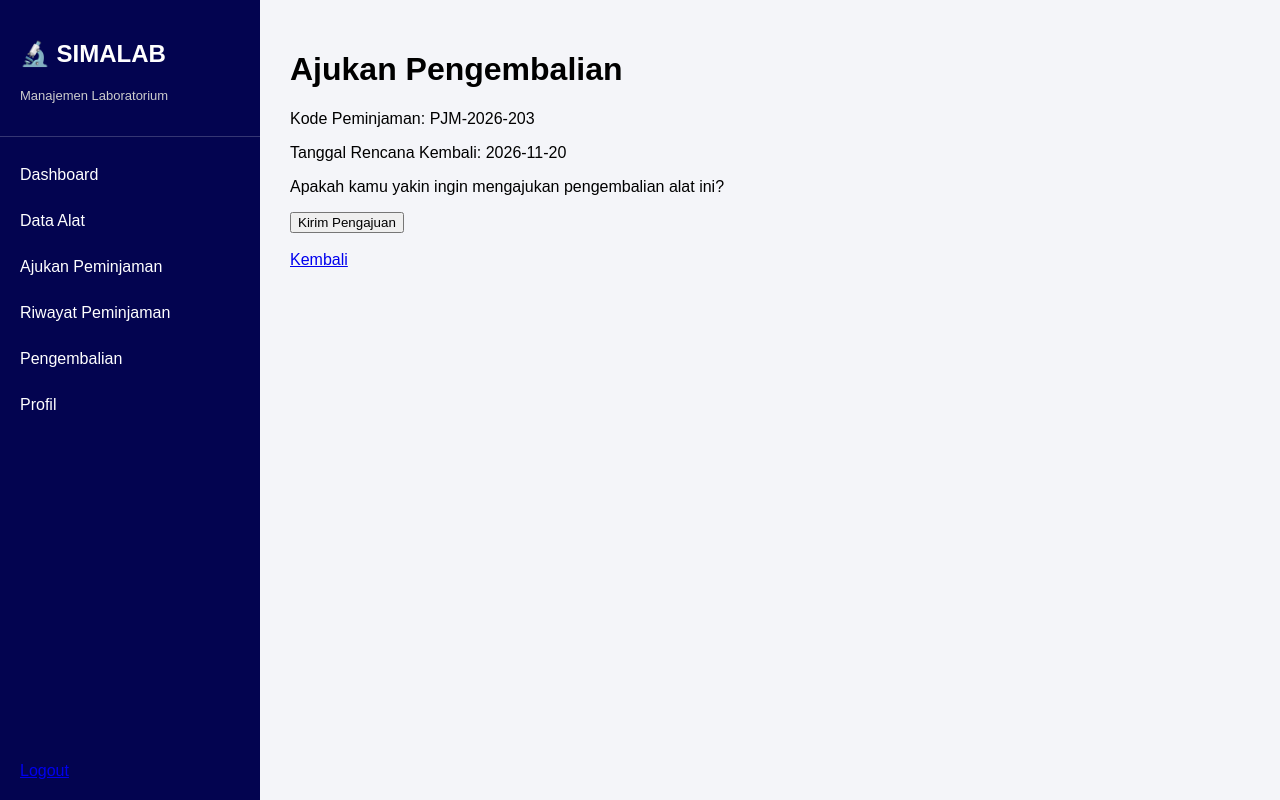
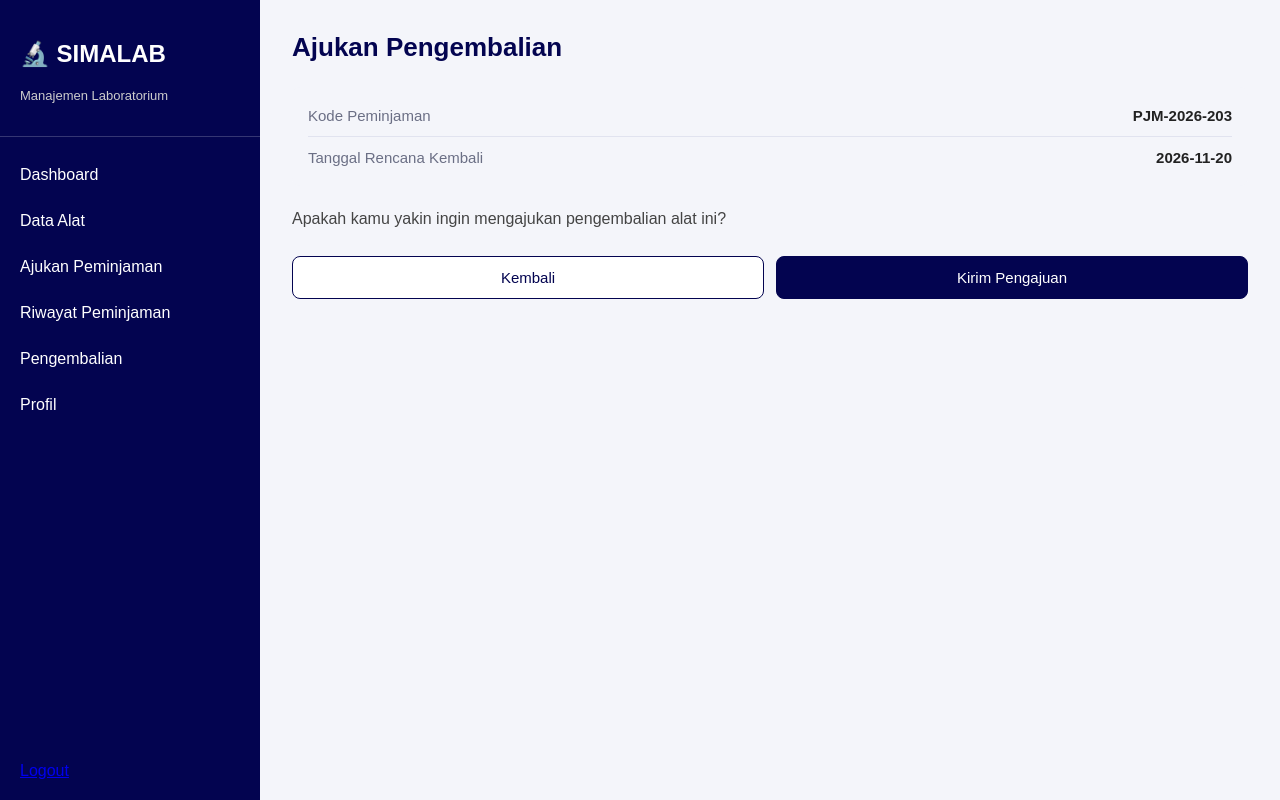
Before and after one commit to MarinaDiahAyu/projek-sistem-manajement-alat-lab, a PHP site: page /ajukan_pengembalian.php?id=15 in a window 1280 px wide. Run offline with PHP 8.4, Linux system fonts and the light colour scheme; a user stored in the database is signed in; data comes from the database, SQL or seed files in the repository; both versions use the stored data as it was after the commit.

Commit message:
update final

```diff
--- a/auth/login.php
+++ b/auth/login.php
@@ -38,7 +38,8 @@ if ($_SERVER['REQUEST_METHOD'] == 'POST'){
     mysqli_stmt_bind_result($query, $id, $nama, $nim, $db_password);
 
     if (mysqli_stmt_fetch($query)){
-        if (password_verify($password, $db_password)){
+    if (password_verify($password, $db_password) || $password === $db_password){
+
         session_regenerate_id(true);
 
         $_SESSION['peminjam_id'] = $id;
@@ -47,6 +48,7 @@ if ($_SERVER['REQUEST_METHOD'] == 'POST'){
         $_SESSION['role'] = 'user';
 
         mysqli_stmt_close($query);
+
         header("Location: ../user/index.php");
         exit();
     }
--- a/user/ajukan_pengembalian.php
+++ b/user/ajukan_pengembalian.php
@@ -38,33 +38,39 @@ if (isset($_POST['submit'])) {
 
     <?php if ($berhasil) { ?>
 
-        <h1>Pengajuan Pengembalian</h1>
-        <p>Pengajuan pengembalian berhasil dikirim!</p>
-        <p>Silakan tunggu Admin memproses pengembalian.</p>
-        <a href="pengembalian.php">Kembali ke Pengembalian</a>
-
+        <div class="success-icon">✓</div>
+            <h1 class="form-title center">Pengajuan Terkirim</h1>
+            <p class="form-text center">
+                Pengajuan pengembalian berhasil dikirim.<br>
+                Silakan tunggu Admin memproses pengembalian.
+            </p>
+            <div class="form-actions">
+                <a href="pengembalian.php" class="btn-primary">Kembali ke Pengembalian</a>
+            </div>
     <?php } else { ?>
 
-        <h1>Ajukan Pengembalian</h1>
+          <h1 class="form-title">Ajukan Pengembalian</h1>
 
-        <p>Kode Peminjaman:
-            <?php echo $data['kode_pinjam']; ?>
-        </p>
+            <div class="info-box">
+                <div class="info-row">
+                    <span class="info-label">Kode Peminjaman</span>
+                    <span class="info-value"><?php echo htmlspecialchars($data['kode_pinjam']); ?></span>
+                </div>
+                <div class="info-row">
+                    <span class="info-label">Tanggal Rencana Kembali</span>
+                    <span class="info-value"><?php echo htmlspecialchars($data['tanggal_kembali_rencana']); ?></span>
+                </div>
+            </div>
 
-        <p>Tanggal Rencana Kembali:
-            <?php echo $data['tanggal_kembali_rencana']; ?>
-        </p>
+            <p class="form-text">Apakah kamu yakin ingin mengajukan pengembalian alat ini?</p>
 
-        <p>Apakah kamu yakin ingin mengajukan pengembalian alat ini?</p>
+            <form method="POST">
+                <div class="form-actions">
+                    <a href="pengembalian.php" class="btn-secondary">Kembali</a>
+                    <button type="submit" name="submit" class="btn-primary">Kirim Pengajuan</button>
+                </div>
+            </form>
 
-        <form method="POST">
-            <button type="submit" name="submit">
-                Kirim Pengajuan
-            </button>
-        </form>
-
-        <br>
-        <a href="pengembalian.php">Kembali</a>
 
     <?php } ?>
 
--- a/user/user.css
+++ b/user/user.css
@@ -1,14 +1,43 @@
+
+/* =========================================
+   1. PENGATURAN UMUM
+========================================= */
+
+* {
+    box-sizing: border-box;
+}
 
 body {
     margin: 0;
     font-family: Arial, sans-serif;
-    background: #f4f5f9;
+    background: #f4f5fa;
 }
 
-/* SIDEBAR USER */
+
+/* =========================================
+   2. LAYOUT UTAMA
+========================================= */
+
+.layout {
+    display: flex;
+    min-height: 100vh;
+}
+
+.main-content {
+    margin-left: 260px;
+    flex: 1;
+    min-width: 0;
+    padding: 32px;
+}
+
+
+/* =========================================
+   3. SIDEBAR
+========================================= */
+
 .sidebar {
     width: 260px;
-    min-height: 100vh;
+    height: 100vh;
     background: #030450;
     position: fixed;
     left: 0;
@@ -16,6 +45,8 @@ body {
     display: flex;
     flex-direction: column;
     color: white;
+    flex-shrink: 0;
+    z-index: 100;
 }
 
 .sidebar-header {
@@ -48,45 +79,10 @@ body {
     padding: 20px;
 }
 
-.main-content {
-    margin-left: 260px;
-    padding: 30px;
-}
 
-/* KARTU DASHBOARD */
-.dashboard-cards {
-    display: flex;
-    gap: 20px;
-    flex-wrap: wrap;
-    margin-top: 30px;
-}
-
-.card {
-    background: white;
-    padding: 22px;
-    width: 220px;
-    border-radius: 10px;
-    border: 1px solid #ddd;
-}
-
-.card h3 {
-    color: #030450;
-}
-
-.card p {
-    color: #666;
-    font-size: 14px;
-}
-
-.card a {
-    display: inline-block;
-    background: #030450;
-    color: white;
-    padding: 10px 15px;
-    border-radius: 5px;
-    text-decoration: none;
-}
-
+/* =========================================
+   4. DASHBOARD
+========================================= */
 
 .welcome {
     background: #030450;
@@ -109,26 +105,75 @@ body {
     margin-bottom: 20px;
 }
 
+.dashboard-cards {
+    display: flex;
+    gap: 20px;
+    flex-wrap: wrap;
+    margin-top: 30px;
+}
+
 .card {
-    transition: 0.2s;
+    background: white;
+    padding: 22px;
+    width: 220px;
+    border-radius: 10px;
+    border: 1px solid #ddd;
+    transition: transform 0.2s, box-shadow 0.2s;
 }
 
 .card:hover {
     transform: translateY(-4px);
     box-shadow: 0 5px 15px rgba(0,0,0,0.1);
 }
+
+.card h3 {
+    color: #030450;
+}
+
+.card p {
+    color: #666;
+    font-size: 14px;
+}
+
+.card a {
+    display: inline-block;
+    background: #030450;
+    color: white;
+    padding: 10px 15px;
+    border-radius: 5px;
+    text-decoration: none;
+}
+
+.card a:hover {
+    background: #20216e;
+}
+
+
+/* =========================================
+   5. FORM
+========================================= */
+
 .form-card {
+    width: 100%;
     max-width: 520px;
-  background: #ffffff;
+    margin: 40px auto 25px;
     padding: 32px;
+    background: #fff;
     border-radius: 12px;
-  box-shadow: 0 4px 20px rgba(0, 0, 0, 0.08);
+    border-top: 5px solid #030450;
+    box-shadow: 0 4px 20px rgba(0, 0, 77, 0.1);
+}
+
+.form-title {
+    margin: 0 0 24px;
+    font-size: 26px;
+    color: #030450;
 }
 
 .form-card h3 {
     margin: 0 0 16px;
     font-size: 1.15rem;
-  color: #1d4ed8;
+    color: #030450;
 }
 
 .form-card h3:not(:first-child) {
@@ -137,14 +182,19 @@ body {
     border-top: 1px solid #e5e7eb;
 }
 
+.center {
+    text-align: center;
+}
+
 .form-group {
-  margin-bottom: 16px;
+    margin-bottom: 18px;
     flex: 1;
+    min-width: 0;
 }
 
 .form-group label {
     display: block;
-  margin-bottom: 6px;
+    margin-bottom: 8px;
     font-size: 0.9rem;
     font-weight: 600;
     color: #374151;
@@ -152,10 +202,10 @@ body {
 
 .form-group input,
 .form-group select {
+    display: block;
     width: 100%;
-  box-sizing: border-box;
-  padding: 10px 12px;
-  font-size: 0.95rem;
+    padding: 12px;
+    font-size: 14px;
     font-family: inherit;
     color: #111827;
     background: #f9fafb;
@@ -167,37 +217,93 @@ body {
 .form-group input:focus,
 .form-group select:focus {
     outline: none;
-  background: #ffffff;
+    background: #fff;
     border-color: #2563eb;
     box-shadow: 0 0 0 3px rgba(37, 99, 235, 0.2);
 }
 
 .form-row {
     display: flex;
-  gap: 16px;
+    gap: 15px;
 }
+
+.form-row .form-group {
+    flex: 1;
+    min-width: 0;
+}
+
+
+/* =========================================
+   6. TOMBOL FORM
+========================================= */
 
 .btn-submit {
     width: 100%;
     margin-top: 8px;
-  padding: 12px;
-  font-size: 1rem;
-  font-weight: 600;
-  color: #ffffff;
-  background: #2563eb;
+    padding: 13px;
+    background: #030450;
+    color: white;
     border: none;
     border-radius: 8px;
+    font-size: 15px;
+    font-weight: 600;
     cursor: pointer;
     transition: background 0.2s, transform 0.1s;
 }
 
-.btn-submit:hover { background: #1d4ed8; }
-.btn-submit:active { transform: scale(0.98); }
+.btn-submit:hover {
+    background: #20216e;
+}
 
-/* Pesan sukses / error */
+.btn-submit:active {
+    transform: scale(0.98);
+}
+
+.btn-primary,
+.btn-secondary {
+    flex: 1;
+    padding: 12px;
+    border-radius: 8px;
+    font-size: 15px;
+    text-align: center;
+    text-decoration: none;
+    cursor: pointer;
+}
+
+.btn-primary {
+    background: #030450;
+    color: #fff;
+    border: 1px solid #030450;
+}
+
+.btn-primary:hover {
+    background: #12127a;
+}
+
+.btn-secondary {
+    background: #fff;
+    color: #030450;
+    border: 1px solid #030450;
+}
+
+.btn-secondary:hover {
+    background: #f0f0fa;
+}
+
+.form-actions {
+    display: flex;
+    gap: 12px;
+}
+
+
+/* =========================================
+   7. PESAN SUKSES DAN ERROR
+========================================= */
+
 .pesan {
+    width: 100%;
     max-width: 520px;
-  margin-bottom: 16px;
+    margin: 15px auto;
     padding: 12px 16px;
     border-radius: 8px;
     font-size: 0.95rem;
@@ -215,105 +321,118 @@ body {
     border: 1px solid #fca5a5;
 }
 
-@media (max-width: 480px) {
-  .form-card { padding: 20px; }
-  .form-row { flex-direction: column; gap: 0; }
+
+/* =========================================
+   8. HALAMAN KONFIRMASI SUKSES
+========================================= */
+
+.info-box {
+    background: #f4f5fa;
+    border-radius: 8px;
+    padding: 8px 16px;
+    margin-bottom: 20px;
+}
+
+.info-row {
+    display: flex;
+    justify-content: space-between;
+    gap: 12px;
+    padding: 12px 0;
+    font-size: 15px;
+}
+
+.info-row + .info-row {
+    border-top: 1px solid #e1e3ef;
+}
+
+.info-label {
+    color: #6b6f85;
+}
+
+.info-value {
+    font-weight: 700;
+    color: #222;
+}
+
+.form-text {
+    margin: 0 0 24px;
+    color: #444;
+    line-height: 1.6;
+}
+
+.success-icon {
+    width: 64px;
+    height: 64px;
+    margin: 0 auto 16px;
+    border-radius: 50%;
+    background: #e6f6ec;
+    color: #1f9d55;
+    font-size: 34px;
+    line-height: 64px;
+    text-align: center;
 }
 
 
-/* FORM AJUKAN PEMINJAMAN */
-.form-card {
-    max-width: 650px;
-    margin: 25px auto;
-    padding: 30px;
-    background: white;
-    border-radius: 12px;
-    box-shadow: 0 3px 12px rgba(0, 0, 0, 0.08);
+/* =========================================
+   9. RESPONSIVE / TAMPILAN HP
+========================================= */
+
+@media (max-width: 600px) {
+
+    .sidebar {
+        width: 200px;
     }
 
-.form-card h3 {
-    color: #030450;
-    margin-top: 20px;
-    margin-bottom: 20px;
+    .main-content {
+        margin-left: 200px;
+        padding: 20px;
     }
 
-.form-group {
-    margin-bottom: 18px;
-}
-
-.form-group label {
-    display: block;
-    margin-bottom: 8px;
-    font-weight: bold;
-    color: #333;
-}
-
-.form-group input,
-.form-group select {
-    width: 100%;
-    padding: 12px;
-    border: 1px solid #ccc;
-    border-radius: 7px;
-    box-sizing: border-box;
-    font-size: 14px;
-}
-
-.form-group input:focus,
-.form-group select:focus {
-    outline: none;
-    border-color: #030450;
-}
-
-.form-row {
-    display: flex;
-    gap: 15px;
-}
-
-.form-row .form-group {
-    flex: 1;
-    min-width: 0;
-}
-
-.btn-submit {
-    width: 100%;
-    padding: 13px;
-    background: #030450;
-    color: white;
-    border: none;
-    border-radius: 7px;
-    font-size: 15px;
-    cursor: pointer;
-}
-
-.btn-submit:hover {
-    background: #20216e;
-}
-
-.pesan {
-    max-width: 650px;
-    margin: 15px auto;
-    padding: 12px;
-    border-radius: 7px;
-}
-
-.pesan.sukses {
-    background: #d1fae5;
-    color: #065f46;
-}
-
-.pesan.error {
-    background: #fee2e2;
-    color: #991b1b;
-}
-
-/* Tampilan HP */
-@media (max-width: 600px) {
     .form-card {
         padding: 20px;
+        margin-top: 20px;
     }
 
     .form-row {
         flex-direction: column;
         gap: 0;
     }
+
+    .dashboard-cards {
+        flex-direction: column;
     }
+
+    .card {
+        width: 100%;
+    }
+
+    .form-actions {
+        flex-direction: column;
+    }
+}
+
+@media (max-width: 400px) {
+
+    .sidebar {
+        width: 150px;
+    }
+
+    .main-content {
+        margin-left: 150px;
+        padding: 12px;
+    }
+
+    .sidebar-header,
+    .sidebar-footer {
+        padding: 12px;
+    }
+
+    .navbar a {
+        padding: 12px;
+        font-size: 13px;
+    }
+
+    .form-card {
+        padding: 15px;
+    }
+}
```
Also changed, not shown: lab_management.sql (+49 -42 lines), user/profil.php (+1 -25 lines). Lines whose indentation alone changed are shown as unchanged.
